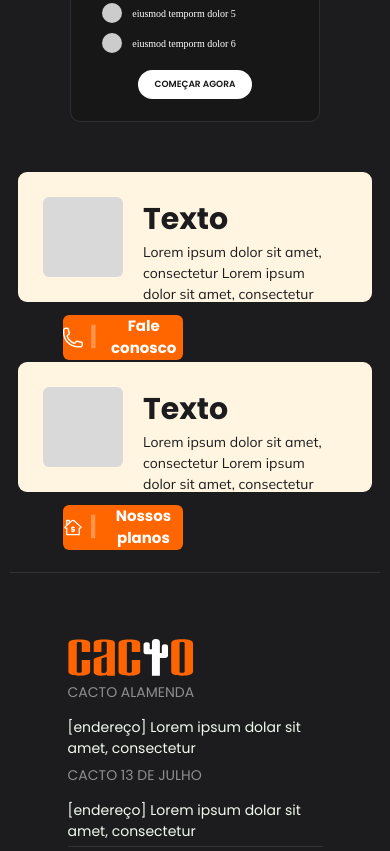
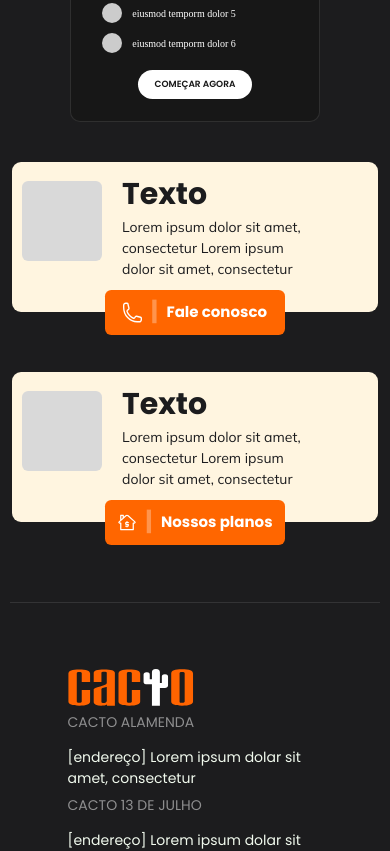
Before and after one commit to ajulabs/cacto-web, a Vue app: page /Planos in a window 390 px wide. Shown: the part 1120-1971 px from the top of the page. Built offline with nearby package versions, Linux system fonts and the light colour scheme; a web font is replaced by a local one.

Commit message:
correção bug responsividdade

```diff
--- a/src/components/Button.vue
+++ b/src/components/Button.vue
@@ -27,7 +27,11 @@ const props = defineProps({
 </template>
 
 <style scoped>
-
+.Btn-layout {
+    max-width: 1350px;
+    display: flex;
+    justify-content: center;
+}
 .custom-button {
     width: 100%;
     max-width: 212px;
@@ -69,35 +73,20 @@ const props = defineProps({
     text-align: center;
 }
 
-@media (max-width: 1400px) {
-    .custom-button{
-        max-width: 190px;
-    }
-}
-@media (max-width: 881px) {
+
+@media (max-width: 666px) {
     .custom-button {
         height: 45px;
-        max-width: 180px;
     }
 }
 
-@media (max-width: 375px) {
-    .txt {
-        font-size: 1.2rem;
-        font-weight: 700;
+
+@media (max-width: 368px) {
+    .custom-button {
+        max-width: 200px;
     }
-    .separator {
-        font-size: 1.5rem;
-    }
-    .custom-button img {
-        max-width: 16px;
-    }
-}
-
-@media (max-width: 320px) {
-    .custom-button {
-        height: 35px;
-        max-width: 145px;
+    .Btn-layout {
+        /* max-width: 200px; */
     }
 }
 
--- a/src/components/CardA.vue
+++ b/src/components/CardA.vue
@@ -93,47 +93,69 @@ import Button from './Button.vue';
 }
 .BTN-Footer {
     width: 100%;
-    max-width: 250px;
+    max-width: 540px;
     height: 100%;
     max-height: 54px;
     z-index: 2;
-    margin-left: 10rem;
+    margin: 0 auto;
     margin-top: 1rem;
     padding: 16px 18px 16px 18px;
 }
 
-
-@media (max-width: 882px) {
+@media (max-width: 1323px ) {
     .BTN-Footer {
         padding: 0;
     }
+}
+
+@media (max-width: 808px ) {
     .card-container {
-        max-height: 130px;
+        padding: 1rem 2rem;
+    }
+}
+
+@media (max-width: 769px) {
+    .BTN-Footer {
+        padding: 0;
+    }
+    .card-content {
+        justify-content: center;
+        align-items: center;
+    }
+    .card-container {
+        max-height: 150px;
+        padding: 1rem 0 0 0;
     }
     .BG {
+        margin-left: 1rem;
         max-height: 80px;
         max-width: 80px;
     }
 }
+
 @media (max-width: 668px) {
     .Card-wrapper {
         flex-direction: column;
         gap: 60px;
     }
     .BTN-Footer {
-        margin-top: .5rem;
-    }
-
-}
-@media (max-width: 515px) {
-    .BTN-Footer {
-        max-width: 120px;
         margin-top: 1rem;
-        margin-left: 2rem;
     }
 }
 
-@media (max-width: 375px) {
+@media (max-width: 405px) {
+    .BTN-Footer {
+        max-width: 180px;
+        height: 100px;
+    }
+    .Card-wrapper {
+        max-width: 511px;
+        padding: 0;
+        margin: 0;
+    }
+}
+
+@media (max-width: 387px) {
     .card-container {
         height: 111px;
         padding: 1rem;
@@ -142,7 +164,6 @@ import Button from './Button.vue';
         align-items: center;
     }
     .BTN-Footer {
-        max-width: 160px;
         margin: 1rem auto;
     }
     .BG {
@@ -165,20 +186,4 @@ import Button from './Button.vue';
     }
 }
 
-@media ( max-width: 320px ) {
-    .card-container {
-        height: 100px;
-        padding: .5rem;
-    }
-    .card-content {
-        margin-top: .5rem;
-    }
-    .BG {
-        margin-left: .4rem;
-    }
-    .BTN-Footer {
-        margin-top: .5rem;
-    }
-}
-
 </style>
--- a/src/components/CardPlanos.vue
+++ b/src/components/CardPlanos.vue
@@ -48,7 +48,6 @@ const props=defineProps ({
     max-width: 250px;
     display: flex;
     align-items: center;
-    /* padding: 0 2rem; */
 }
 .contentCard {
     width: 250px;
@@ -111,7 +110,6 @@ const props=defineProps ({
     background: linear-gradient(320deg, #FF6400, #FFD3B7);
     padding: 0.96px;
 }
-
 .selected button{
     background: linear-gradient(45deg, #FF6400, #FFD3B7);
     color: #FFFFFF;
--- a/src/components/Footer.vue
+++ b/src/components/Footer.vue
@@ -12,6 +12,7 @@ import Line from './Line.vue';
         <Line/>
         <div class="container-sobre">
             <div class="content-sobre">
+
                 <div class="local-content">
                     <div class="contacto-local">
                         <img src="/src/assets/cacto_logo.svg" alt="">
@@ -31,6 +32,7 @@ import Line from './Line.vue';
                     </div>
                     <Line/>
                 </div>
+
                 <div class="contacto-content">
                     <h1>CONTATO</h1>
                     <div class="list-footer-contacto">
@@ -68,6 +70,7 @@ import Line from './Line.vue';
                         </div>
                     </div>
                 </div>
+
             </div>
             <footer class="footer-copy">
                 <p>© 2024 Todos os direitos reservados </p>
@@ -213,13 +216,27 @@ import Line from './Line.vue';
     margin: 4rem 0 8rem 0;
 }
 
-@media (max-width: 560px) {
-    .footer-container {
+@media (max-width: 1165px) {
+    .footer-content {
         padding: 0 4rem;
     }
 }
 
-@media (max-width: 460px ){
+@media (max-width: 768px) {
+    .footer-container {
+        padding: 0;
+        margin: 0 auto;
+    }
+    .footer-content {
+        padding: 0 .2rem;
+    }
+}
+
+
+@media (max-width: 600px) {
+    .footer-container {
+        padding: 0 1rem;
+    }
     .content-sobre {
         flex-direction: column;
         justify-content: space-evenly;
@@ -229,11 +246,5 @@ import Line from './Line.vue';
     }
 }
 
-@media (max-width: 768px) {
-    .footer-container {
-        padding: 1rem;
-        margin: 0 auto;
-    }
-}
 
 </style>
--- a/src/views/Planos.vue
+++ b/src/views/Planos.vue
@@ -234,5 +234,4 @@ const selectCard = (cardId) => {
     }
 }
 
-
 </style>
```
